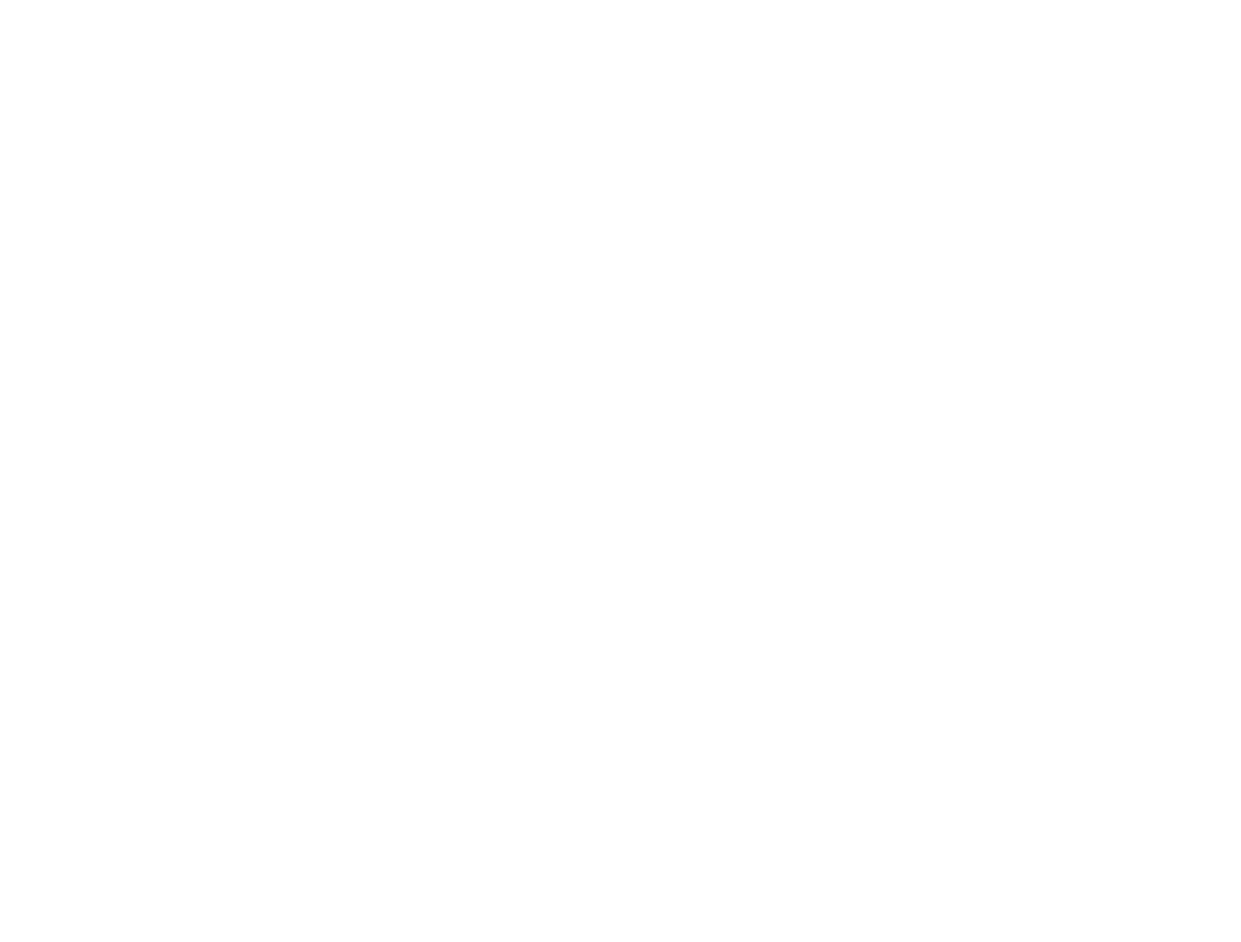
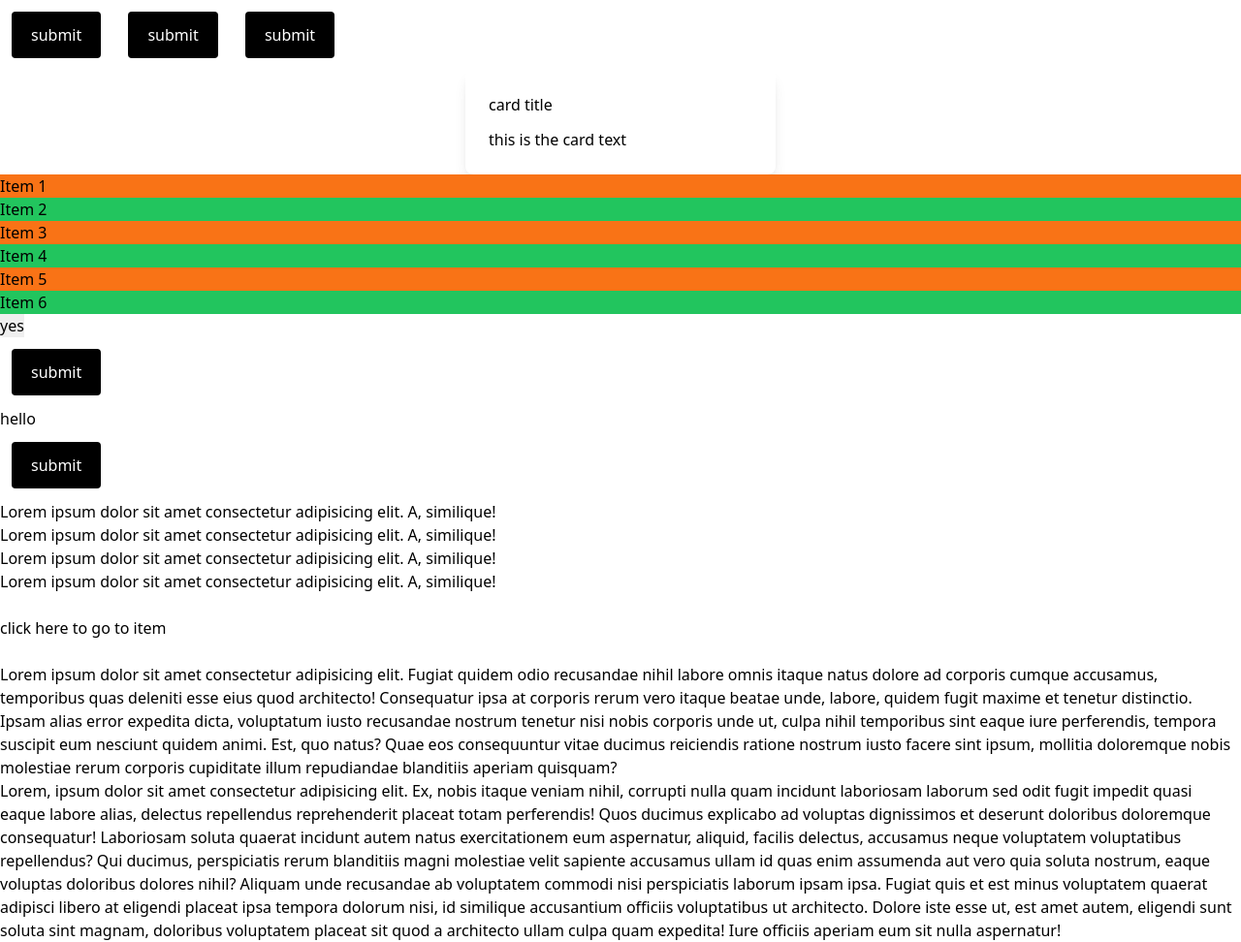
Before and after one commit to federicoR7/Tailwind, a plain HTML site: page tailwind-sandbox/10-interactivity/index.html in a window 1280 px wide. Shown: the whole page at 97% size. Before the commit the page ends 800 px from the top, so only its background shows below. Drawn offline with nearby package versions, Linux system fonts and the light colour scheme.

Commit message:
ejercicios

```diff
--- a/tailwind-sandbox/10-interactivity/index.html
+++ b/tailwind-sandbox/10-interactivity/index.html
@@ -10,24 +10,60 @@
   <body>
     <!-- Hover State Styling -->
 
+    <button class="bg-black text-white py-3 px-5 rounded lg m-3 hover:bg-orange-500 hover:text-black">submit</button>
+
     <!-- Focus State Styling -->
 
+    <button class="bg-black text-white py-3 px-5 rounded lg m-3 focus:bg-green-500 focus:text-black">submit</button>
+
     <!-- Active State Styling -->
+    <button class="bg-black text-white py-3 px-5 rounded lg m-3 active:bg-yellow-500 active:text-black">submit</button>
 
     <!-- Styling based on parent state -->
+     <a href="" class="group block max-w-xs mx-auto rounded-lg p-6 bg-white shadow-lg space-y-3 hover:bg-sky-500">
+      <h3 class="group-hover:text-white">card title</h3>
+      <p class="group-hover:text-white">this is the card text</p>
+     </a>
 
     <!-- Pseudo Classes -->
 
+    <ul>
+      <li class="first:bg-red-200 even:bg-green-500 odd:bg-orange-500">Item 1</li>
+      <li class="first:bg-red-200 even:bg-green-500 odd:bg-orange-500">Item 2</li>
+      <li class="first:bg-red-200 even:bg-green-500 odd:bg-orange-500">Item 3</li>
+      <li class="first:bg-red-200 even:bg-green-500 odd:bg-orange-500">Item 4</li>
+      <li class="first:bg-red-200 even:bg-green-500 odd:bg-orange-500">Item 5</li>
+      <li class="first:bg-red-200 even:bg-green-500 odd:bg-orange-500">Item 6</li>
+    </ul>
+
     <!-- Appearance -->
     <!-- Use appearance-none to reset any browser specific styling on an element. This utility is often used when creating custom form components. -->
+      <select class="appearance-none">
+        <option value="yes">yes</option>
+        <option value="no">no</option>
+      </select>
 
+      <br/>
     <!-- Cursor -->
+     <button class="bg-black text-white py-3 px-5 rounded lg m-3 cursor-wait">submit</button>
 
-    <!-- Resize -->
+     <p class="cursor-pointer">hello</p>
+     <button class="bg-black text-white py-3 px-5 rounded lg m-3 cursor-not-allowed">submit</button>
 
     <!-- User Select -->
+     <div class="select-none">Lorem ipsum dolor sit amet consectetur adipisicing elit. A, similique!</div>
+     <div class="select-text">Lorem ipsum dolor sit amet consectetur adipisicing elit. A, similique!</div>
+     <div class="select-all">Lorem ipsum dolor sit amet consectetur adipisicing elit. A, similique!</div>
+     <div class="select-none">Lorem ipsum dolor sit amet consectetur adipisicing elit. A, similique!</div>
+
+
 
     <!-- Smooth Scroll Example -->
+
+    <a href="#item" class="block my-6 cursor-pointer">click here to go to item</a>
+
+    <p>Lorem ipsum dolor sit amet consectetur adipisicing elit. Fugiat quidem odio recusandae nihil labore omnis itaque natus dolore ad corporis cumque accusamus, temporibus quas deleniti esse eius quod architecto! Consequatur ipsa at corporis rerum vero itaque beatae unde, labore, quidem fugit maxime et tenetur distinctio. Ipsam alias error expedita dicta, voluptatum iusto recusandae nostrum tenetur nisi nobis corporis unde ut, culpa nihil temporibus sint eaque iure perferendis, tempora suscipit eum nesciunt quidem animi. Est, quo natus? Quae eos consequuntur vitae ducimus reiciendis ratione nostrum iusto facere sint ipsum, mollitia doloremque nobis molestiae rerum corporis cupiditate illum repudiandae blanditiis aperiam quisquam?</p>
+    <div id="item">Lorem, ipsum dolor sit amet consectetur adipisicing elit. Ex, nobis itaque veniam nihil, corrupti nulla quam incidunt laboriosam laborum sed odit fugit impedit quasi eaque labore alias, delectus repellendus reprehenderit placeat totam perferendis! Quos ducimus explicabo ad voluptas dignissimos et deserunt doloribus doloremque consequatur! Laboriosam soluta quaerat incidunt autem natus exercitationem eum aspernatur, aliquid, facilis delectus, accusamus neque voluptatem voluptatibus repellendus? Qui ducimus, perspiciatis rerum blanditiis magni molestiae velit sapiente accusamus ullam id quas enim assumenda aut vero quia soluta nostrum, eaque voluptas doloribus dolores nihil? Aliquam unde recusandae ab voluptatem commodi nisi perspiciatis laborum ipsam ipsa. Fugiat quis et est minus voluptatem quaerat adipisci libero at eligendi placeat ipsa tempora dolorum nisi, id similique accusantium officiis voluptatibus ut architecto. Dolore iste esse ut, est amet autem, eligendi sunt soluta sint magnam, doloribus voluptatem placeat sit quod a architecto ullam culpa quam expedita! Iure officiis aperiam eum sit nulla aspernatur!</div>
   </body>
 </html>
 
```
Also changed, not shown: tailwind-sandbox/11-breakpoints/index.html (+14 -1 lines).
